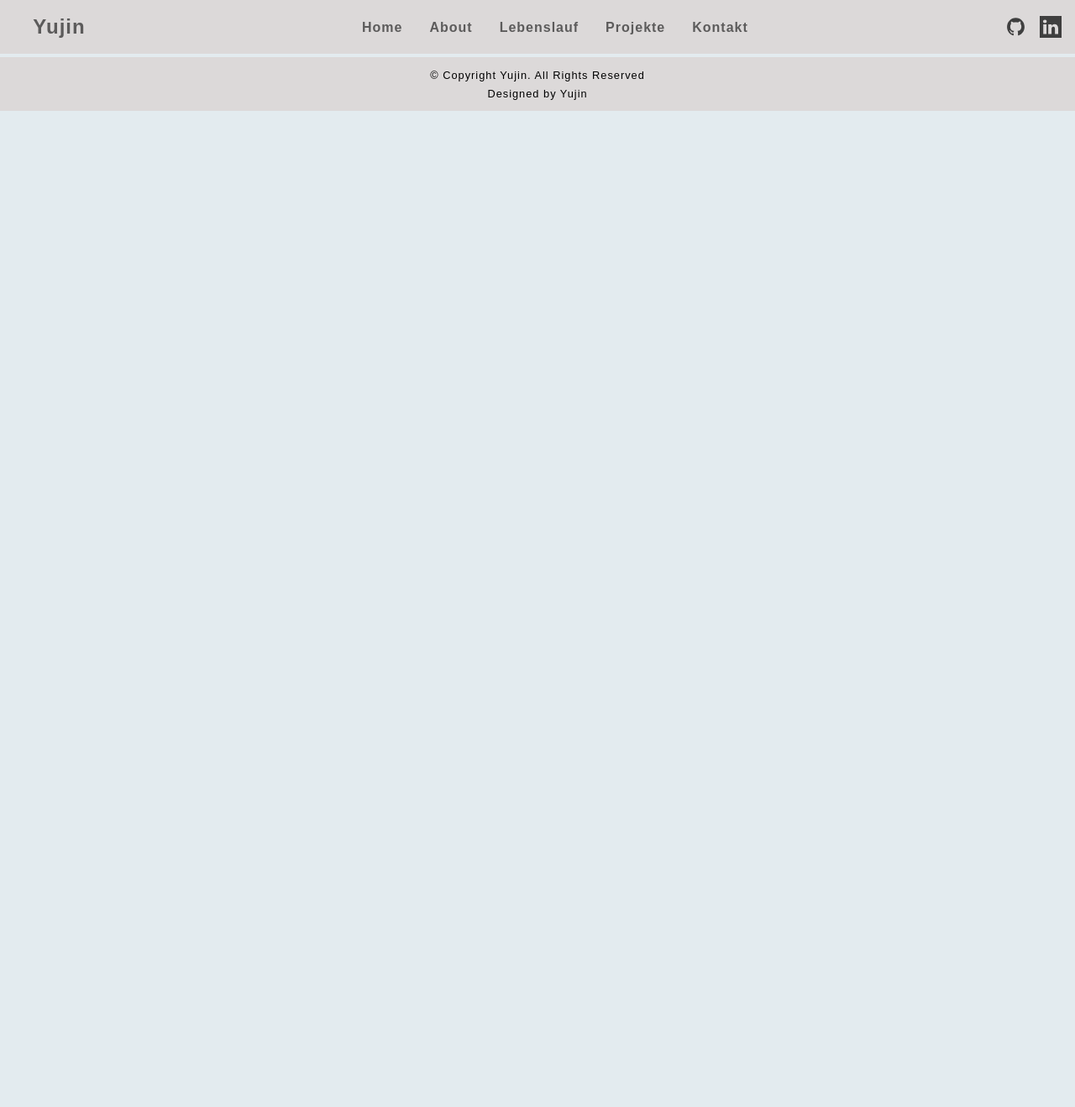
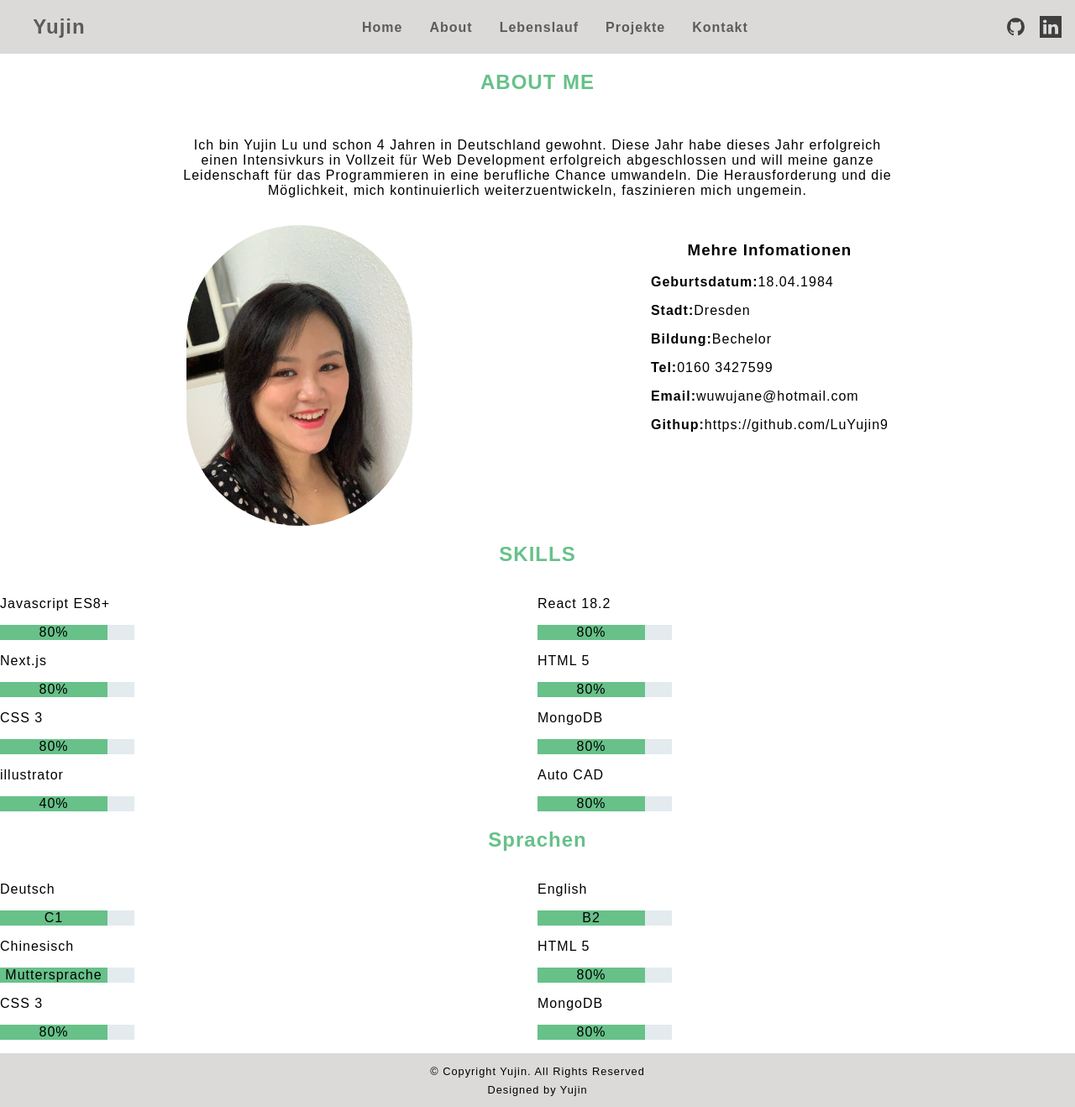
Before and after one commit to LuYujin9/Portfolio, a React (Create React App) app: page /about in a window 1280 px wide. Shown: the whole page at 84% size. Before the commit the page ends 800 px from the top, so only its background shows below. Built offline with nearby package versions, Linux system fonts and the light colour scheme.

Commit message:
added the content of 'about me'

```diff
--- a/package.json
+++ b/package.json
@@ -36,5 +36,8 @@
       "last 1 firefox version",
       "last 1 safari version"
     ]
+  },
+  "devDependencies": {
+    "@babel/plugin-proposal-private-property-in-object": "^7.21.11"
   }
 }
--- a/src/App.css
+++ b/src/App.css
@@ -14,7 +14,7 @@
 
 body {
   margin: 0px;
-  background-color: var(--color-bright);
+  background-color: white;
 }
 
 header {
@@ -32,7 +32,7 @@ header {
 main {
   width: 100%;
   margin: 0;
-  padding: 0;
+  padding-top: 4em;
   border: 0;
 }
 
@@ -50,6 +50,13 @@ footer > p {
   margin: 0.5em;
 }
 
+li {
+  list-style: none;
+}
+ul {
+  padding-left: 0;
+}
+
 h1 {
   margin: auto 0.5em;
   color: var(--color-dack);
@@ -60,13 +67,10 @@ h1 {
 }
 
 h2 {
-  margin: 0.1em;
   text-align: center;
+  color: var(--color-button);
 }
-
 h3 {
-  margin: 0.3em;
-  color: var(--color-dack);
   text-align: center;
 }
 
@@ -134,18 +138,56 @@ nav {
   text-decoration: none;
 }
 
-.my-foto {
-  margin: auto;
-  width: 5em;
-  border-radius: 3em;
+/* about me */
+.about-me-context {
+  margin: 2em 10vw;
+
+  text-align: center;
 }
 
+.my-foto {
+  width: 24%;
+  border-radius: 10em;
+}
+
+.description {
+  margin: auto 10vh;
+  display: flex;
+}
+
+.more-informations-container {
+  margin: auto 10vh;
+  display: flex;
+  justify-content: space-around;
+}
+.progress-bar-wrap {
+  width: 10em;
+  background-color: var(--color-bright);
+}
+.progress-bar {
+  display: flex;
+  flex-direction: column;
+  justify-content: center;
+  overflow: hidden;
+  text-align: center;
+  white-space: nowrap;
+  width: 8em;
+  background-color: var(--color-button);
+}
+.skill-container {
+  display: grid;
+  grid-template-columns: 1fr 1fr;
+}
+.language-container {
+  display: grid;
+  grid-template-columns: 1fr 1fr;
+}
 /* animation */
 
 @keyframes slidein {
   from {
     margin-top: 100%;
-    width: 50%;
+    width: 100%;
   }
   to {
     margin-top: 0%;
--- a/src/Pages/About.js
+++ b/src/Pages/About.js
@@ -1,13 +1,177 @@
 function About() {
   return (
     <main>
-      <article className="">
-        <p className="">
-          Ich habe große Freude am kreativen Prozess des Programmierens. Die
-          Herausforderung und die Möglichkeit, mich kontinuierlich
-          weiterzuentwickeln, faszinieren mich ungemein.
+      <h2>ABOUT ME</h2>
+      <section className="description">
+        <p className="about-me-context">
+          Ich bin Yujin Lu und schon 4 Jahren in Deutschland gewohnt. Diese Jahr
+          habe dieses Jahr erfolgreich einen Intensivkurs in Vollzeit für Web
+          Development erfolgreich abgeschlossen und will meine ganze
+          Leidenschaft für das Programmieren in eine berufliche Chance
+          umwandeln. Die Herausforderung und die Möglichkeit, mich
+          kontinuierlich weiterzuentwickeln, faszinieren mich ungemein.
         </p>
-      </article>
+      </section>
+      <section className="more-informations-container">
+        <img src="/images/my-foto.jpg" alt="my-foto" className="my-foto" />
+        <div>
+          <h3>Mehre Infomationen</h3>
+          <ul>
+            <li>
+              <p>
+                <strong>Geburtsdatum:</strong>18.04.1984
+              </p>
+            </li>
+            <li>
+              <p>
+                <strong>Stadt:</strong>Dresden
+              </p>
+            </li>
+            <li>
+              <p>
+                <strong>Bildung:</strong>Bechelor
+              </p>
+            </li>
+            <li>
+              <p>
+                <strong>Tel:</strong>0160 3427599
+              </p>
+            </li>
+            <li>
+              <p>
+                <strong>Email:</strong>wuwujane@hotmail.com
+              </p>
+            </li>
+            <li>
+              <p>
+                <strong>Githup:</strong>https://github.com/LuYujin9
+              </p>
+            </li>
+          </ul>
+        </div>
+      </section>
+      <section>
+        <h2>SKILLS</h2>
+        <ul className="skill-container">
+          <li>
+            <p className="skill">Javascript ES8+</p>
+            <div className="progress-bar-wrap">
+              <div className="progress-bar" role="progressbar">
+                80%
+              </div>
+            </div>
+          </li>
+          <li>
+            <p className="skill">React 18.2</p>
+            <div className="progress-bar-wrap">
+              <div className="progress-bar" role="progressbar">
+                80%
+              </div>
+            </div>
+          </li>
+          <li>
+            <p className="skill">Next.js</p>
+            <div className="progress-bar-wrap">
+              <div className="progress-bar" role="progressbar">
+                80%
+              </div>
+            </div>
+          </li>
+          <li>
+            <p className="skill">HTML 5</p>
+            <div className="progress-bar-wrap">
+              <div className="progress-bar" role="progressbar">
+                80%
+              </div>
+            </div>
+          </li>
+          <li>
+            <p className="skill">CSS 3</p>
+            <div className="progress-bar-wrap">
+              <div className="progress-bar" role="progressbar">
+                80%
+              </div>
+            </div>
+          </li>
+          <li>
+            <p className="skill">MongoDB</p>
+            <div className="progress-bar-wrap">
+              <div className="progress-bar" role="progressbar">
+                80%
+              </div>
+            </div>
+          </li>
+          <li>
+            <p className="skill">illustrator</p>
+            <div className="progress-bar-wrap">
+              <div className="progress-bar" role="progressbar">
+                40%
+              </div>
+            </div>
+          </li>
+          <li>
+            <p className="skill">Auto CAD</p>
+            <div className="progress-bar-wrap">
+              <div className="progress-bar" role="progressbar">
+                80%
+              </div>
+            </div>
+          </li>
+        </ul>
+      </section>
+      <section>
+        <h2>Sprachen</h2>
+        <ul className="language-container">
+          <li>
+            <p className="skill">Deutsch</p>
+            <div className="progress-bar-wrap">
+              <div className="progress-bar" role="progressbar">
+                C1
+              </div>
+            </div>
+          </li>
+          <li>
+            <p className="skill">English</p>
+            <div className="progress-bar-wrap">
+              <div className="progress-bar" role="progressbar">
+                B2
+              </div>
+            </div>
+          </li>
+          <li>
+            <p className="skill">Chinesisch</p>
+            <div className="progress-bar-wrap">
+              <div className="progress-bar" role="progressbar">
+                Muttersprache
+              </div>
+            </div>
+          </li>
+          <li>
+            <p className="skill">HTML 5</p>
+            <div className="progress-bar-wrap">
+              <div className="progress-bar" role="progressbar">
+                80%
+              </div>
+            </div>
+          </li>
+          <li>
+            <p className="skill">CSS 3</p>
+            <div className="progress-bar-wrap">
+              <div className="progress-bar" role="progressbar">
+                80%
+              </div>
+            </div>
+          </li>
+          <li>
+            <p className="skill">MongoDB</p>
+            <div className="progress-bar-wrap">
+              <div className="progress-bar" role="progressbar">
+                80%
+              </div>
+            </div>
+          </li>
+        </ul>
+      </section>
     </main>
   );
 }
```
Also changed, not shown: 1 other file (tests, documents, lock files or other folders).
